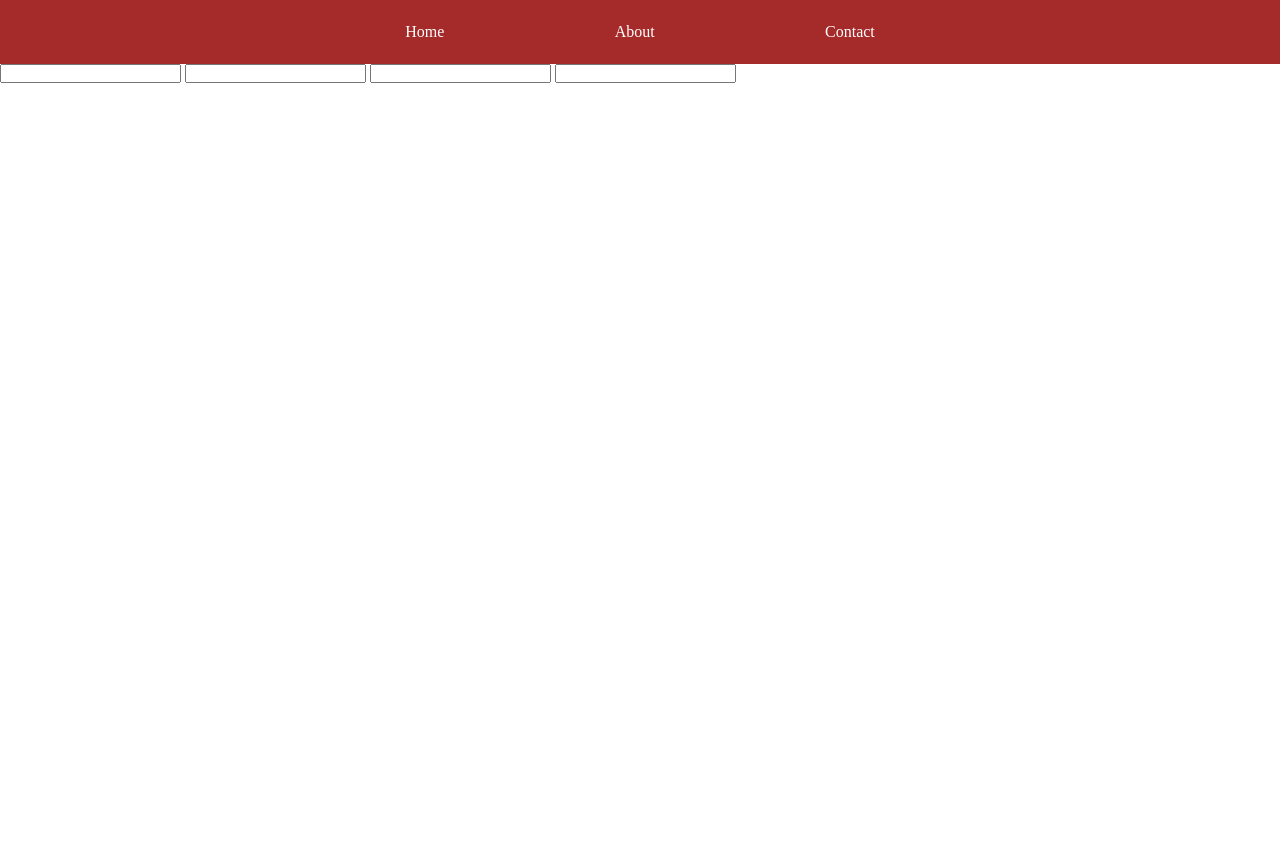
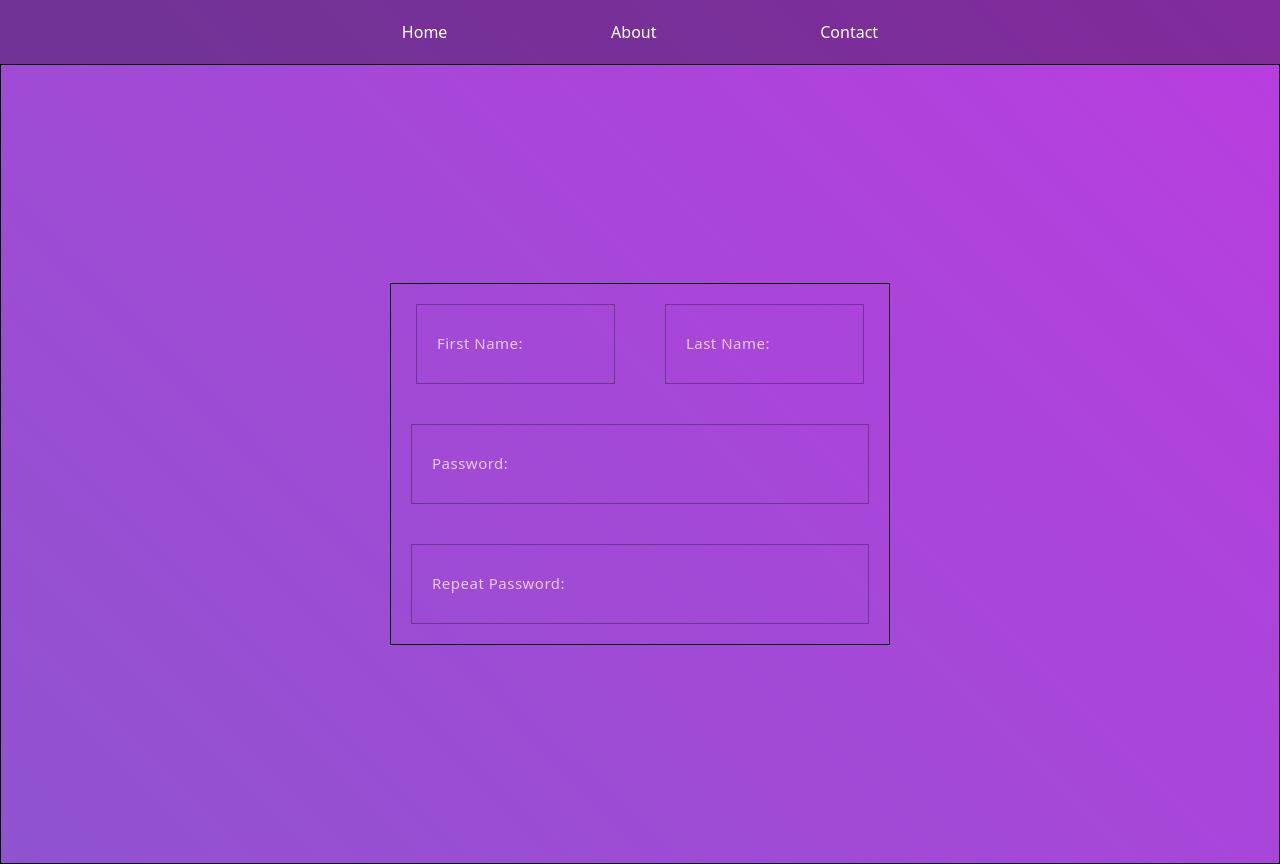
Before and after one commit to Felixeemanuel/JS-Functions-CSS-Animations-test, a plain HTML site: page index.html in a window 1280 px wide. Before the commit the page ends 800 px from the top, so only its background shows below. Drawn offline with Linux system fonts and the light colour scheme.

Commit message:
startat på formulär

```diff
--- a/index.html
+++ b/index.html
@@ -29,15 +29,15 @@
     </nav>
 
     <main class="login-form">
-        <form id="regForm" action="">
+        <form class="reg-form" id="regForm" action="">
             <label for="firstName"></label>
-            <input type="text" id="firstName">
+            <input placeholder="First Name:" class="firstname" type="text" id="firstName">
             <label for="lastName"></label>
-            <input type="text" id="lastName">
+            <input placeholder="Last Name:" class="lastname" type="text" id="lastName">
             <label for="password"></label>
-            <input type="password" id="password">
+            <input placeholder="Password:" class="password" type="password" id="password">
             <label for="repeatPassword"></label>
-            <input type="password" id="repeatPassword">
+            <input placeholder="Repeat Password:" class="repeatpassword" type="password" id="repeatPassword">
         </form>
     </main>
 
--- a/styles.css
+++ b/styles.css
@@ -2,10 +2,15 @@
     margin: 0;
     padding: 0;
     box-sizing: border-box;
+    font-family: system-ui, -apple-system, BlinkMacSystemFont, 'Segoe UI', Roboto, Oxygen, Ubuntu, Cantarell, 'Open Sans', 'Helvetica Neue', sans-serif;
 }
 
+body {
+    background-image: linear-gradient(45deg, rgb(143, 83, 207), rgb(185, 61, 223))
+}
 nav {
-    background-color: brown;
+    background: transparent;
+    backdrop-filter: brightness(0.7);
     display: flex;
     justify-content: space-around;
     align-items: center;
@@ -35,6 +40,47 @@ nav ul li a{
     background-color: white;
     border-radius: 3px;
     transition: all 0.3s ease;
+}
+
+.login-form {
+    display: flex;
+    justify-content: center;
+    align-items: center;
+    border: 1px solid black;
+    height: 100vh;
+
+}
+.login-form form {
+    display: flex;
+    flex-direction: flex;
+    flex-wrap: wrap;
+    justify-content: space-between;
+    align-items: center;
+    width: 500px;
+    border: 1px solid black;
+}
+::placeholder {
+    color: white;
+    opacity: 0.7;
+    padding-left: 20px;
+    font-size: 15px;
+    font-family: system-ui, -apple-system, BlinkMacSystemFont, 'Segoe UI', Roboto, Oxygen, Ubuntu, Cantarell, 'Open Sans', 'Helvetica Neue', sans-serif;
+}
+.login-form input {
+    width: 100%;
+    height: 10vh;
+    background: transparent;
+    letter-spacing: .5px;
+    border: 1px solid rgb(0,0,0, .3);
+    margin: 20px;
+}
+
+.login-form input:first-of-type {
+    width: 40%;
+    color: white;
+}
+.login-form input:nth-of-type(2) {
+    width: 40%;
 }
 
 
@@ -97,8 +143,9 @@ transform: rotate(-45deg) translate(-5px,3px);
 }
 .toggle .line:last-of-type {
     transform: rotate(45deg) translate(-5px,-3px);
-
 }
 
 
+
+
 /* PRENUMERERA PÅ FIRESHIP PÅ YOUTUBE */
```
